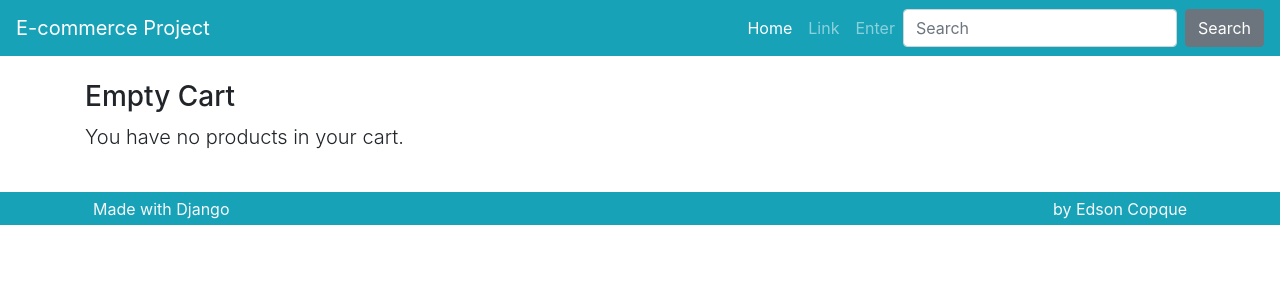
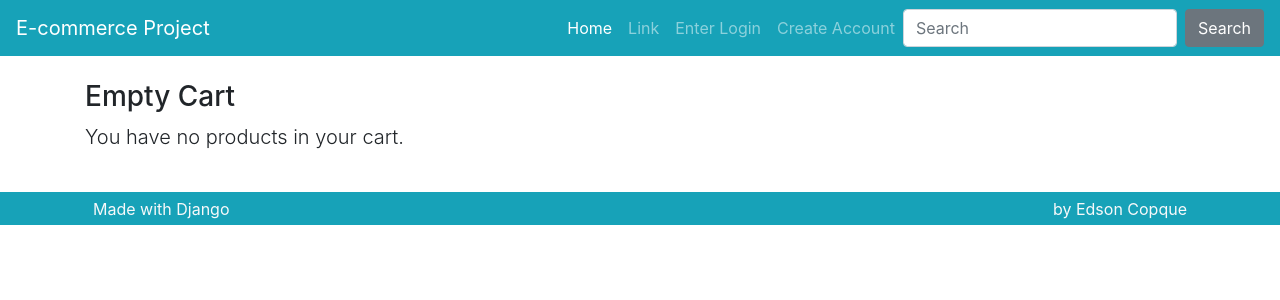
Before and after one commit to ecopque/ecommerce_project, a Django app: page /cart/ in a window 1280 px wide. Shown: the top 300 px of the page. Run offline with Django 5.2, Linux system fonts and the light colour scheme; some libraries are stand-ins or nearby versions.

Commit message:
Login and logout

```diff
--- a/templates/partials/_nav.html
+++ b/templates/partials/_nav.html
@@ -18,7 +18,7 @@
                 <a class="nav-link" href="#">Link</a>
             </li>
 
-            <!-- # MENU -->
+            <!-- # MENU Account and Enter -->
              {% if request.user.is_authenticated %} <!-- #5: ## -->
                 <li class="nav-item dropdown">
                     <a class="nav-link dropdown-toggle" href="#" id="navbarDropdown" role="button"
@@ -34,7 +34,10 @@
                 </li>
             {% else %}
                 <li class="nav-item">
-                    <a class="nav-link" href="{% url 'client_profile:create' %}"> Enter</a> <!-- #6: -->
+                    <a class="nav-link" href="{% url 'client_profile:create' %}"> Enter Login</a> <!-- #6: -->
+                </li>
+                <li class="nav-item">
+                    <a class="nav-link" href="{% url 'client_profile:create' %}"> Create Account</a> <!-- #6: -->
                 </li>
             {% endif %}
 
@@ -67,7 +70,7 @@
 
 
 <!-- #5: Se o usuário estiver autenticado, vai aparecer este menu. -->
-<!-- #6: Quando o usuário não estiver logado, vai aparecer na barra a opção de 'Enter', ou seja, entrar;-->
+<!-- #6: Quando o usuário não estiver logado, vai aparecer na barra a opção de 'Enter Login', ou seja, entrar;-->
 <!-- ########################################################### -->
 <!-- #3: Verifica se o carrinho (request.session.cart) existe para mostrar o ícone do carrinho e a quantidade de itens. -->
 <!-- #4: Exibe o total de itens no carrinho, usando o filtro cart_total para calcular o valor. -->
```
